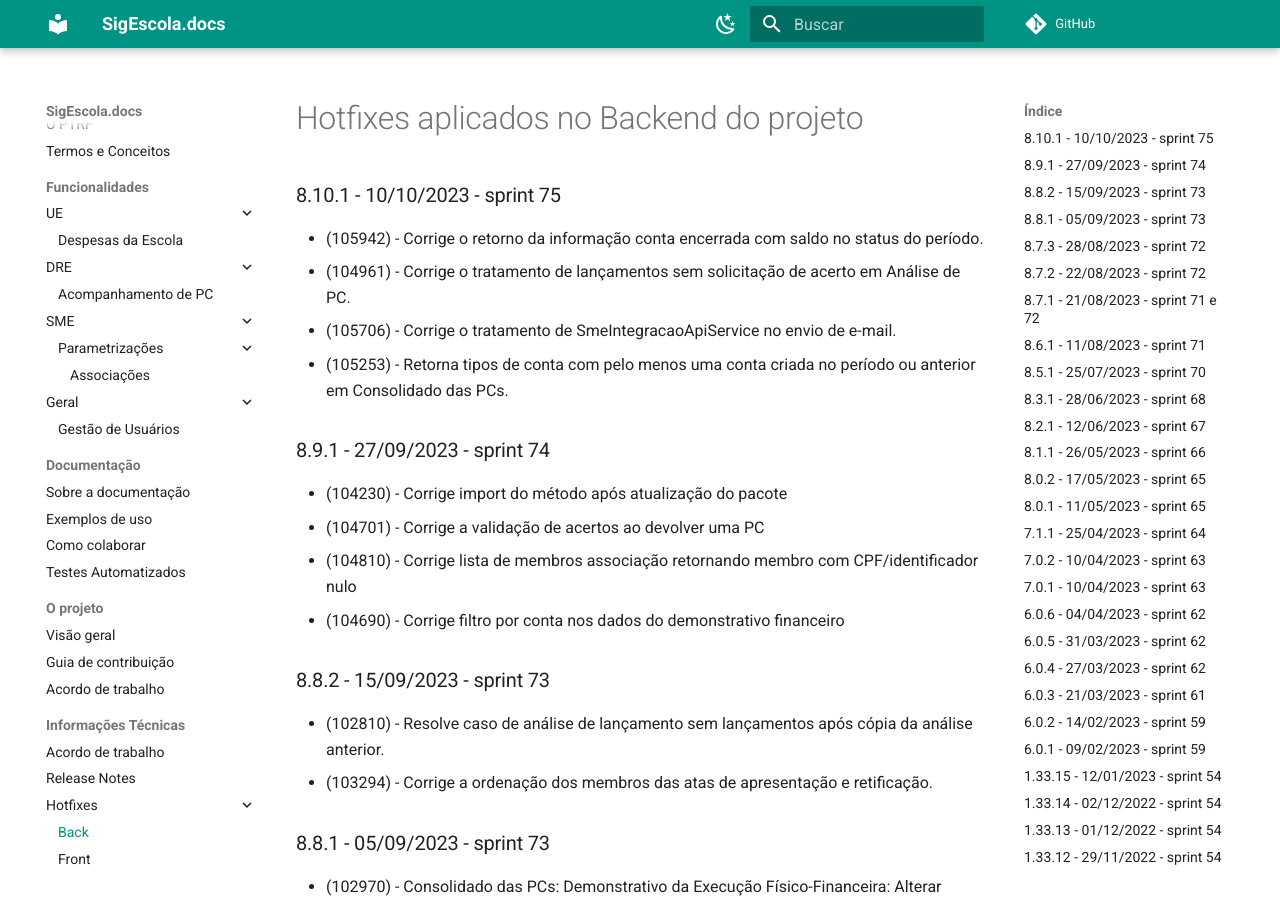
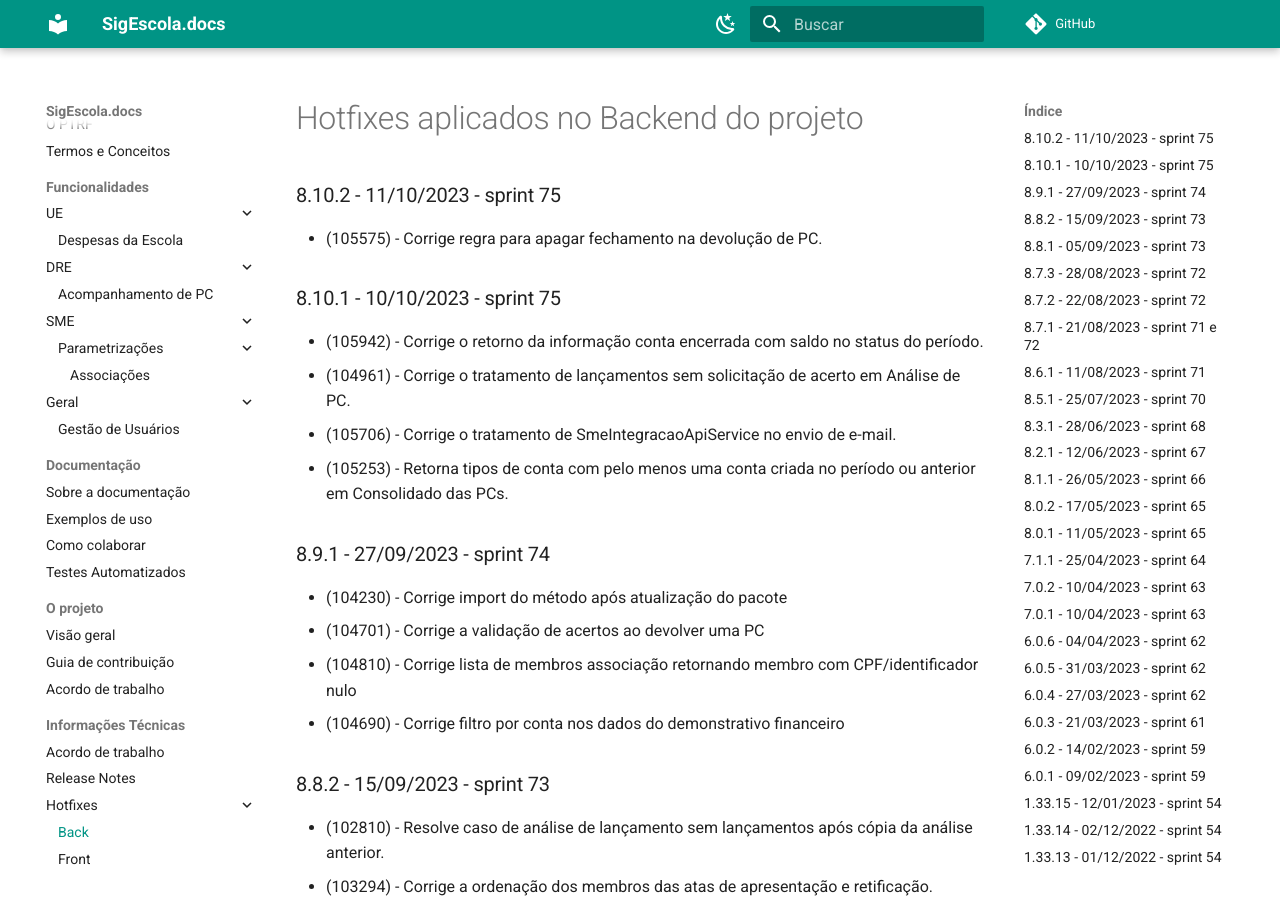
Before and after one commit to prefeiturasp/SME-PTRF-Docs, an MkDocs documentation site: the page built from docs/projeto/hotfixes_back.md, in a window 1280 px wide and 900 px high. Built offline with MkDocs 1.6.1 and Material for MkDocs 9.7.7, drawn with Linux system fonts in a browser that asks for light colours; comment, search, counter and statistics services are not loaded.

Commit message:
Update hotfixes_back.md

```diff
--- a/docs/projeto/hotfixes_back.md
+++ b/docs/projeto/hotfixes_back.md
@@ -1,4 +1,7 @@
 # Hotfixes aplicados no Backend do projeto
+
+### 8.10.2 - 11/10/2023 - sprint 75
+* (105575) - Corrige regra para apagar fechamento na devolução de PC.
 
 ### 8.10.1 - 10/10/2023 - sprint 75
 * (105942) - Corrige o retorno da informação conta encerrada com saldo no status do período.
```
